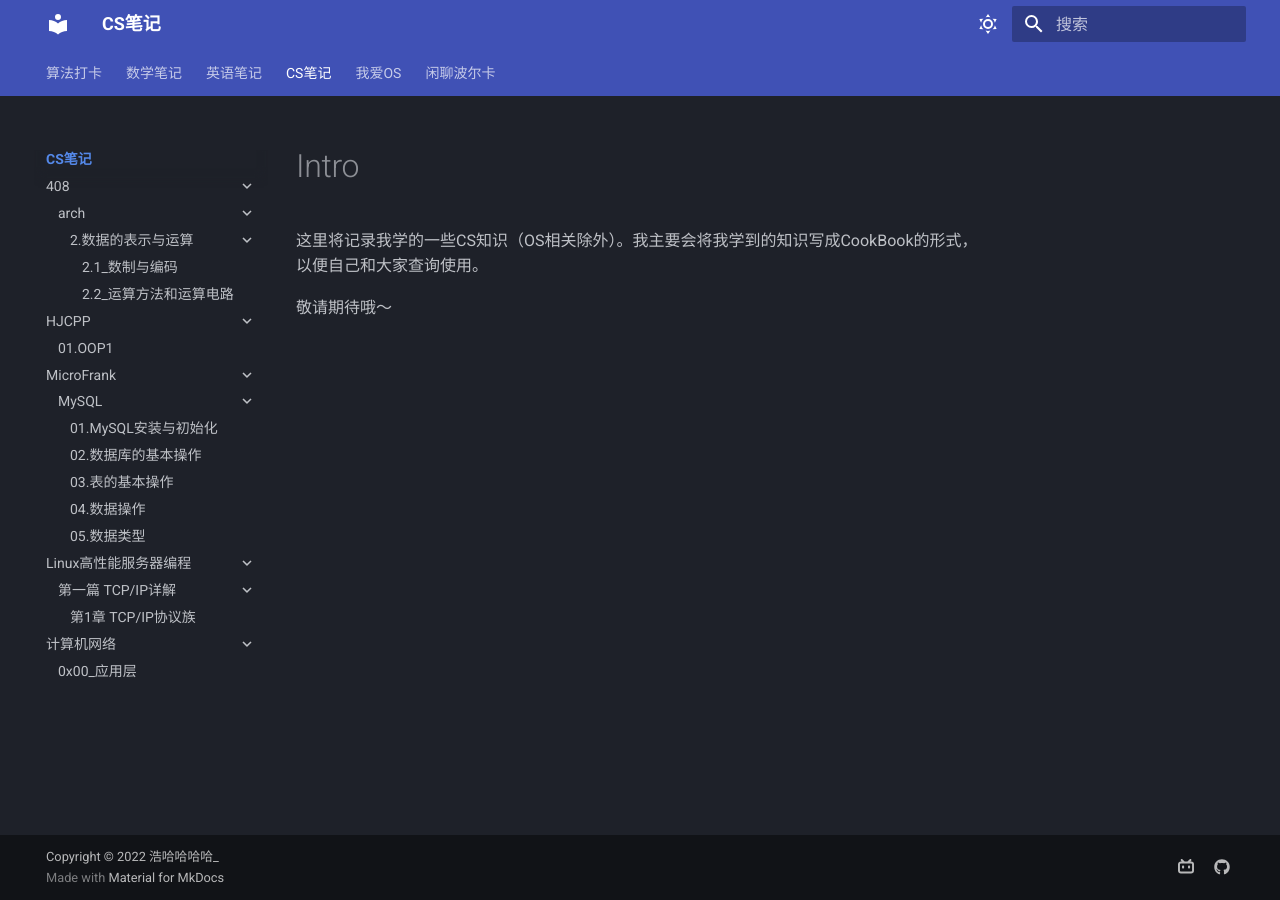
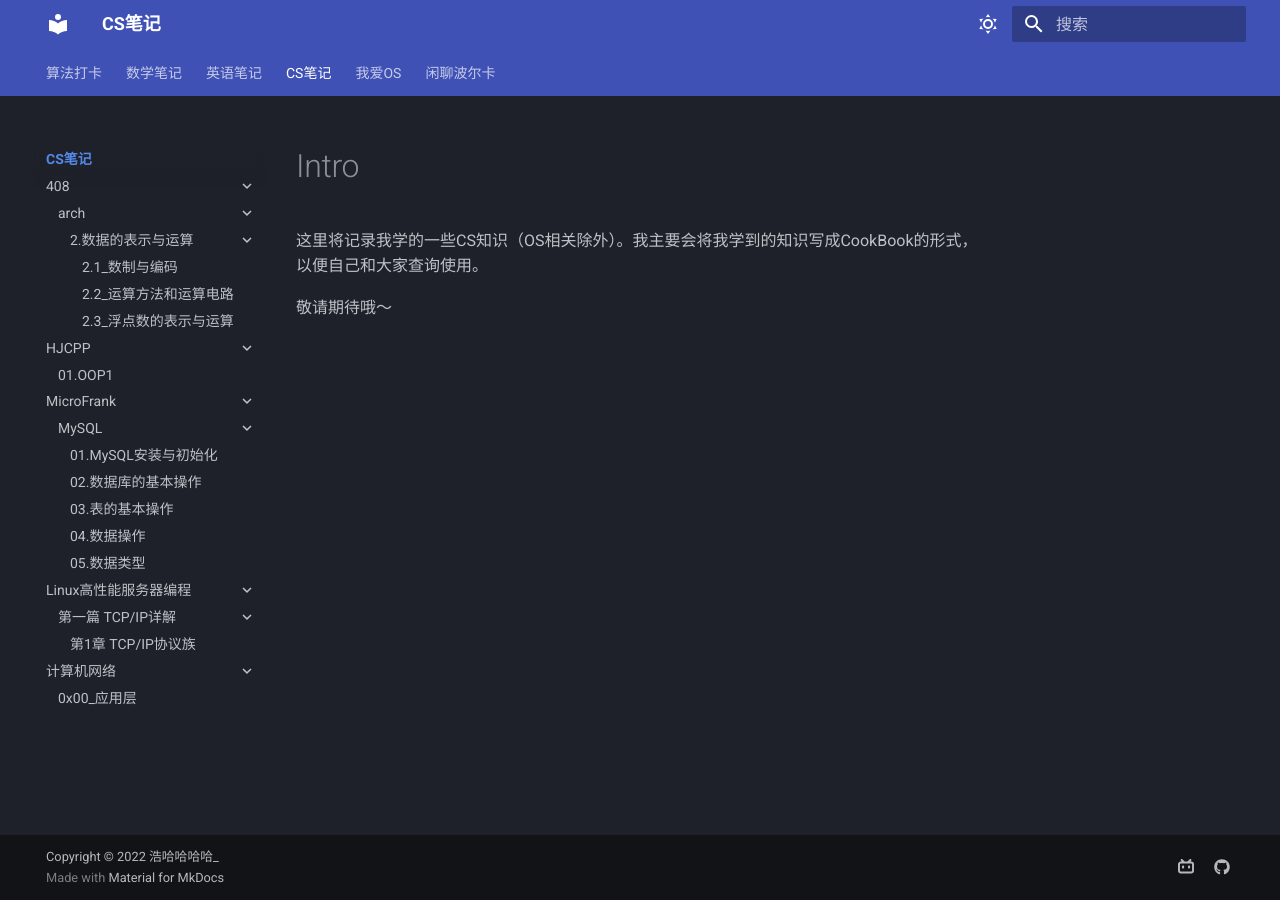
Before and after one commit to Haohahahaha/cs, an MkDocs documentation site: the page built from docs/index.md, in a window 1280 px wide. Built offline with MkDocs 1.6.1 and Material for MkDocs 9.7.7, drawn with Linux system fonts in a browser that asks for light colours.

Commit message:
2022-09-14_11:09:00 update

```diff
--- a/mkdocs.yml
+++ b/mkdocs.yml
@@ -36,6 +36,7 @@ nav:
         - 2.数据的表示与运算:
           - 2.1_数制与编码: 408/arch/2-1.md
           - 2.2_运算方法和运算电路: 408/arch/2-2.md
+          - 2.3_浮点数的表示与运算: 408/arch/2-3.md
 #     - os:
 #     - nwk:
 #     - dsa:
```
Also changed, not shown: docs/408/arch/2-3.md (added, +1 -0 lines), 1 other file.
